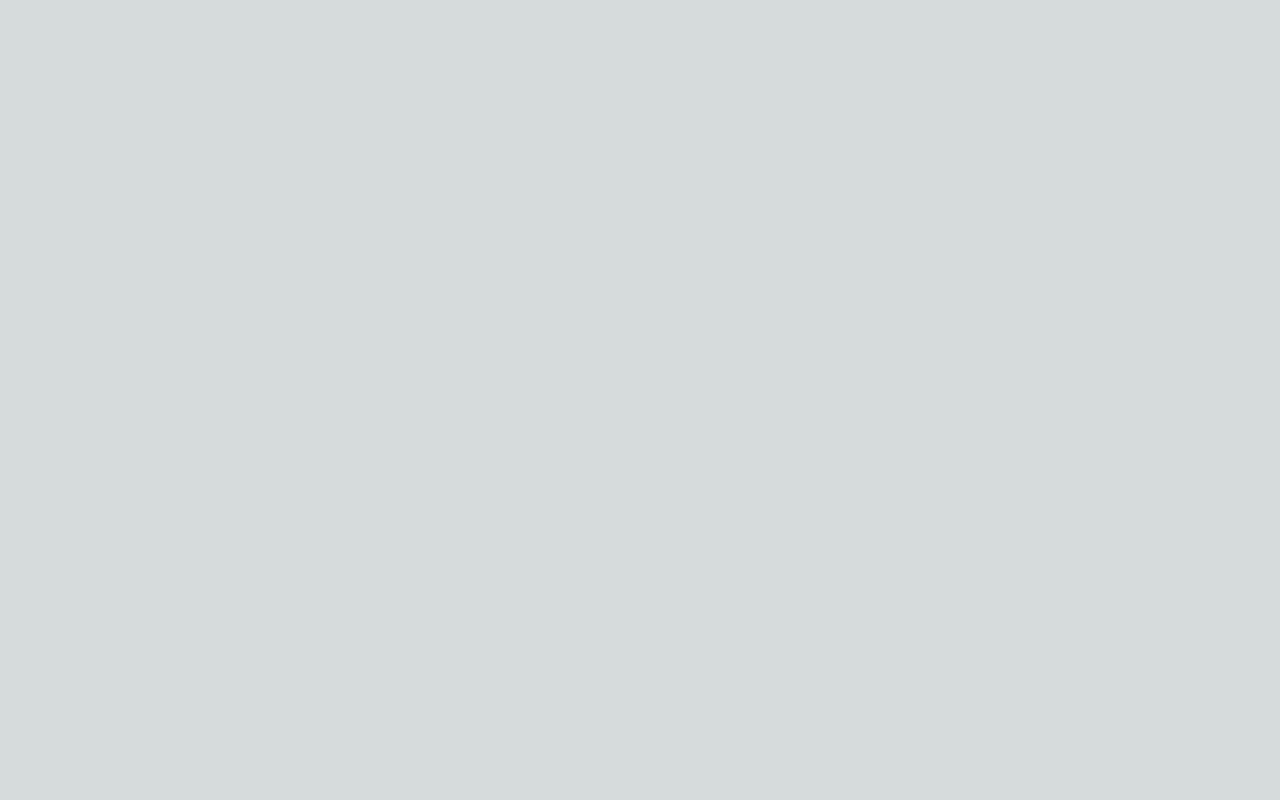
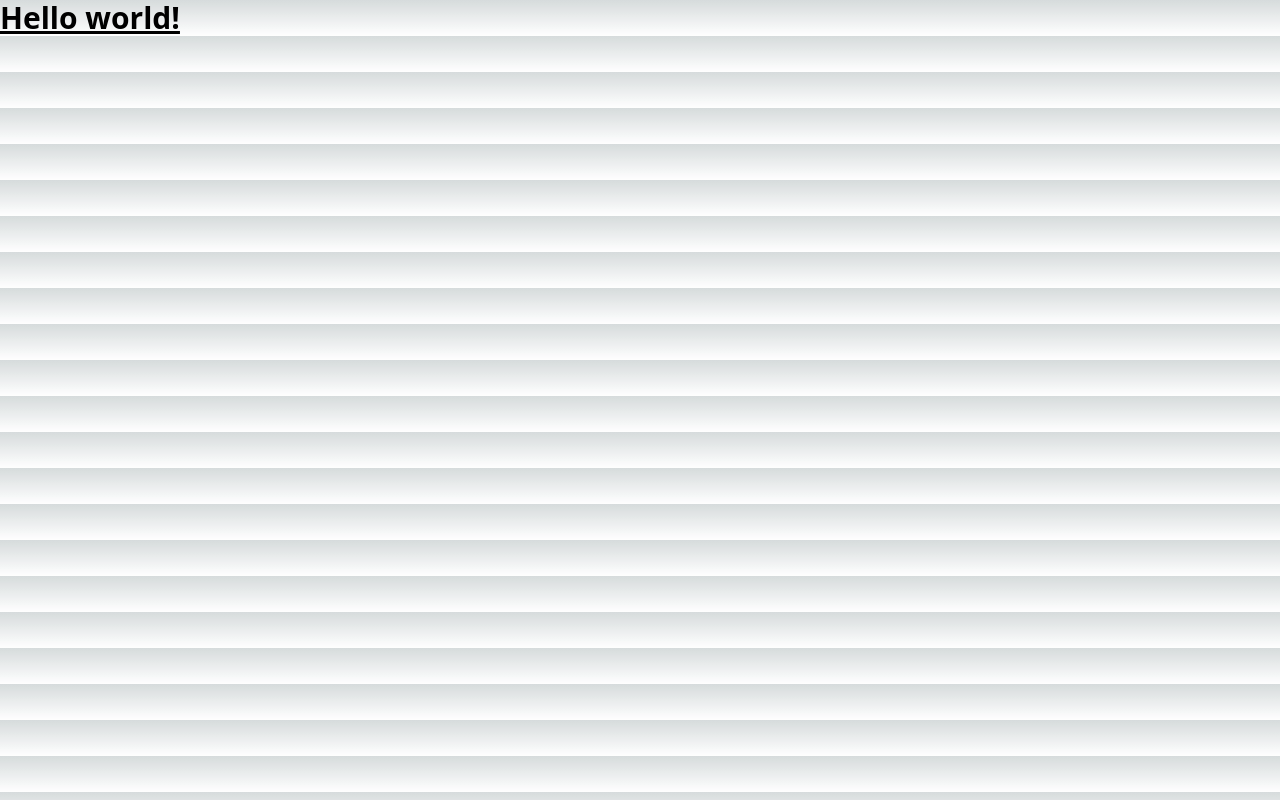
Before and after one commit to DaniilAliev/Lichi-testcase, a Next.js app: page / in a window 1280 px wide. Built offline with nearby package versions, Linux system fonts and the light colour scheme.

Commit message:
fix: fixing style by lint

```diff
--- a/package.json
+++ b/package.json
@@ -19,7 +19,7 @@
     "@types/node": "^20",
     "@types/react": "^18",
     "@types/react-dom": "^18",
-    "autoprefixer": "^10.0.1",
+    "autoprefixer": "^10.4.17",
     "eslint": "^8.56.0",
     "eslint-config-airbnb": "^19.0.4",
     "eslint-config-airbnb-base": "^15.0.0",
@@ -27,8 +27,8 @@
     "eslint-plugin-import": "^2.29.1",
     "eslint-plugin-jsx-a11y": "^6.8.0",
     "eslint-plugin-react": "^7.33.2",
-    "postcss": "^8",
-    "tailwindcss": "^3.3.0",
+    "postcss": "^8.4.35",
+    "tailwindcss": "^3.4.1",
     "typescript": "^5"
   }
 }
--- a/src/pages/_app.tsx
+++ b/src/pages/_app.tsx
@@ -1,5 +1,5 @@
-import '@/styles/globals.css';
 import type { AppProps } from 'next/app';
+import '../styles/globals.css';
 
 export default function App({ Component, pageProps }: AppProps) {
   return <Component {...pageProps} />;
--- a/src/pages/_document.tsx
+++ b/src/pages/_document.tsx
@@ -1,4 +1,6 @@
-import { Html, Head, Main, NextScript } from "next/document";
+import {
+  Html, Head, Main, NextScript,
+} from 'next/document';
 
 export default function Document() {
   return (
--- a/src/pages/index.tsx
+++ b/src/pages/index.tsx
@@ -1,10 +1,13 @@
 // import Image from "next/image";
 // import { Inter } from "next/font/google";
-
 // const inter = Inter({ subsets: ["latin"] });
 
 export default function Home() {
   return (
-    <div></div>
+    <main>
+      <h1 className="text-3xl font-bold underline">
+        Hello world!
+      </h1>
+    </main>
   );
 }
```
Also changed, not shown: tailwind.config.ts (+7 -7 lines), 1 other file (tests, documents, lock files or other folders).
